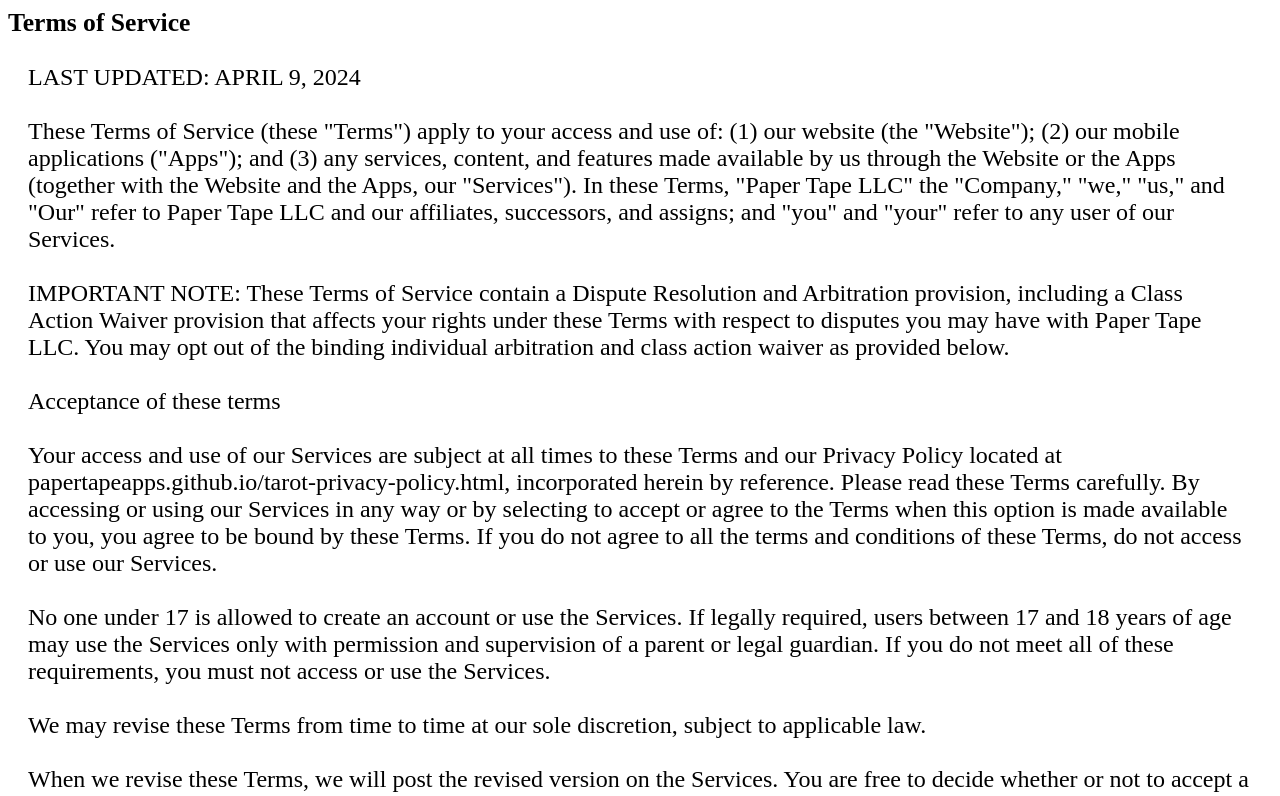
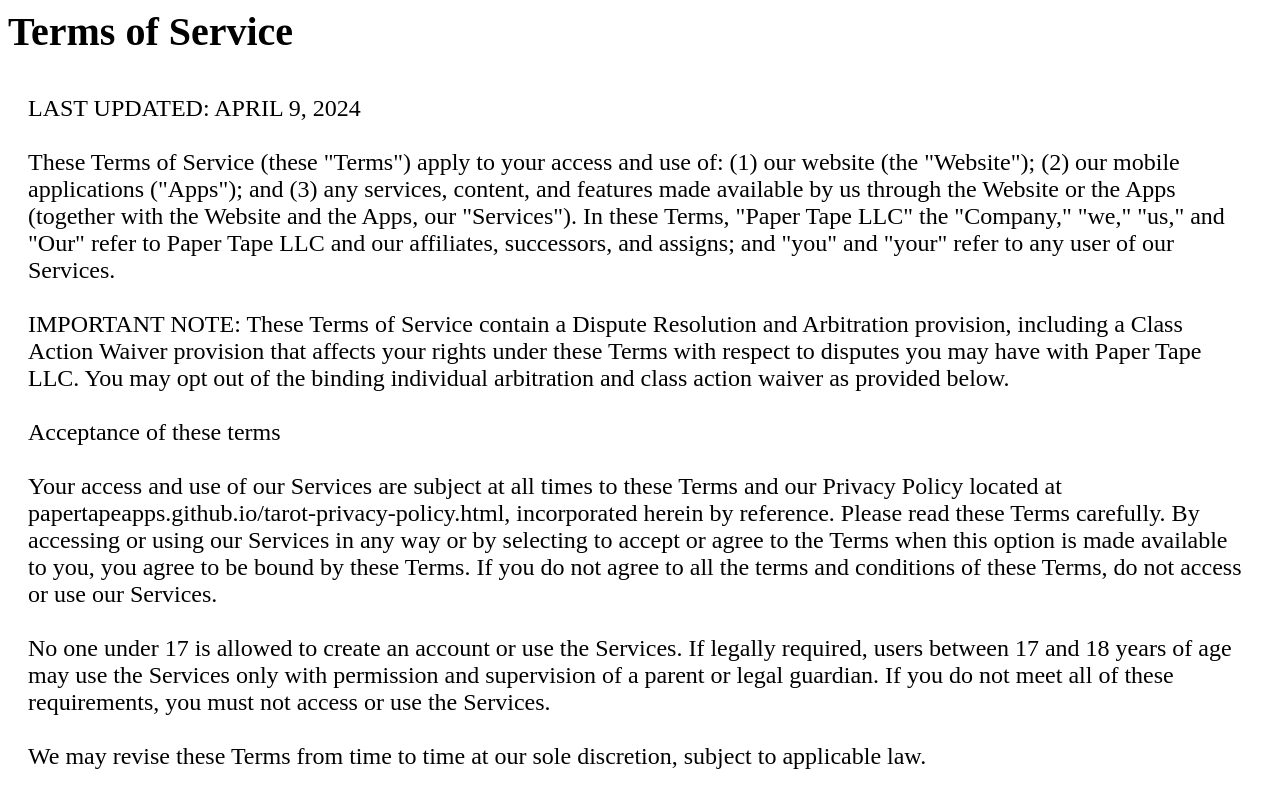
Before and after one commit to papertapeapps/papertapeapps, a plain HTML site: page beetdrop-terms.html in a window 1280 px wide. Shown: the top 796 px of the page. Drawn offline with Linux system fonts and the light colour scheme.

Commit message:
Update beetdrop-terms.html

```diff
--- a/beetdrop-terms.html
+++ b/beetdrop-terms.html
@@ -1,6 +1,6 @@
 <html>
 <head>
-    <h3 style="font-size:160%;">
+    <h3 style="font-size:250%;">
 Terms of Service
 </h3>
     </head>
```
